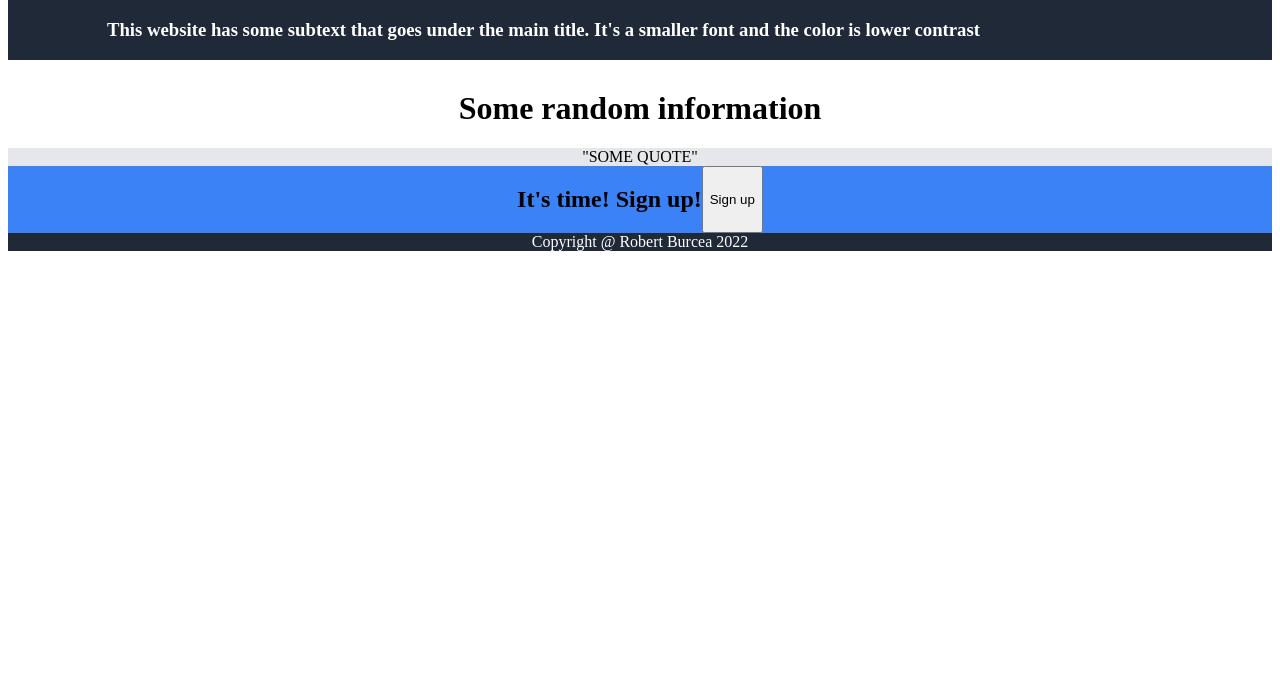
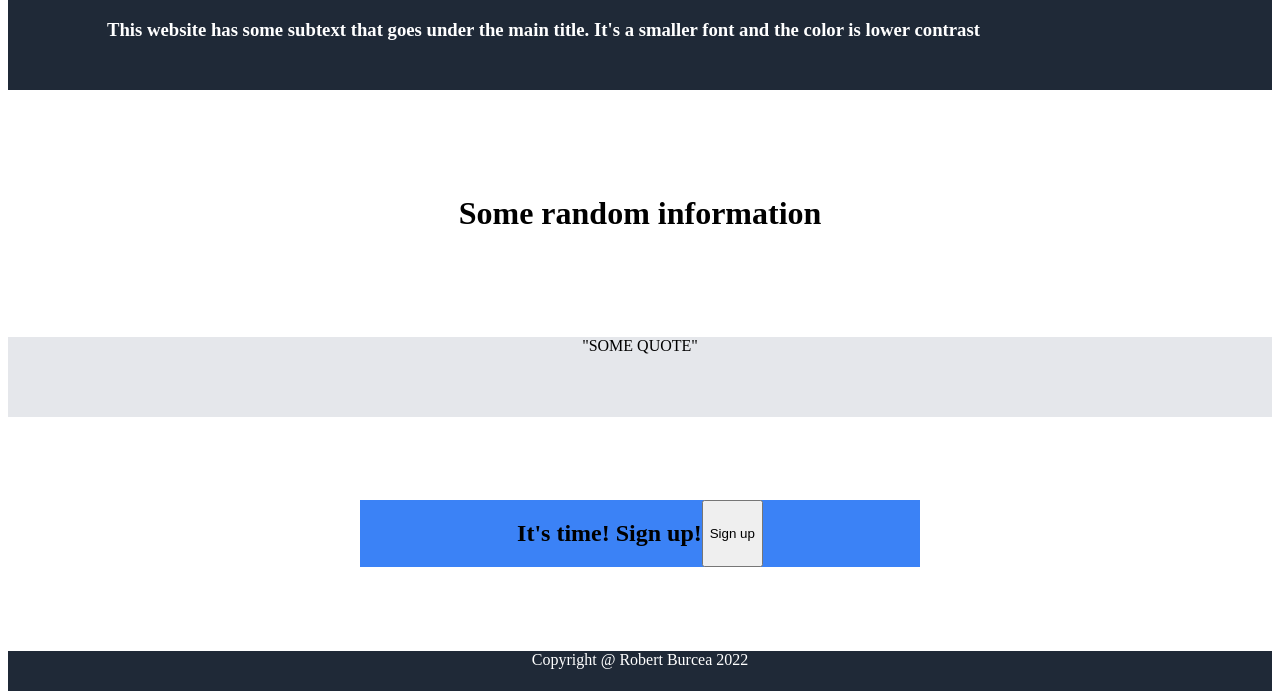
Before and after one commit to robert-burcea/odin-landing-page, a plain HTML site: page index.html in a window 1280 px wide. Shown: the part 117-816 px from the top of the page. Drawn offline with Linux system fonts and the light colour scheme.

Commit message:
do full page bootstrap

```diff
--- a/index.html
+++ b/index.html
@@ -7,7 +7,7 @@
     <link rel="stylesheet" href="style.css">
     <title>Document</title>
 </head>
-<body>
+<body class="body">
     <div class="header">
         <div class="top-menu">
             <div class="logo">LOGO</div>
--- a/style.css
+++ b/style.css
@@ -1,5 +1,18 @@
+.body {
+    display:flex;
+    flex-direction: column;
+    min-height: 100vh;
+}
 .header, .footer {
     background-color:#1f2937;
+    flex: 0 1 auto;
+}
+.main {
+    flex-grow:1;
+    display:flex;
+    flex-direction: column;
+    justify-content: space-evenly;
+    align-items: stretch;
 }
 .top-menu, .presentation {
     display:flex;
@@ -19,12 +32,15 @@
 .quotes {
     background-color: #e5e7eb;
     text-align: center;
+    min-height: 10vh;
 }
 .call-to-action {
+    align-self: center;
     display:flex;
     flex-direction: row;
     justify-content: center;
     background-color: #3b82f6;
+    width:70vh;
 }
 .call-to-action .sign-up {
     flex: 0 1 auto;
@@ -32,4 +48,5 @@
 .footer {
     text-align:center;
     color:white;
+    min-height: 5vh;
 }
```
